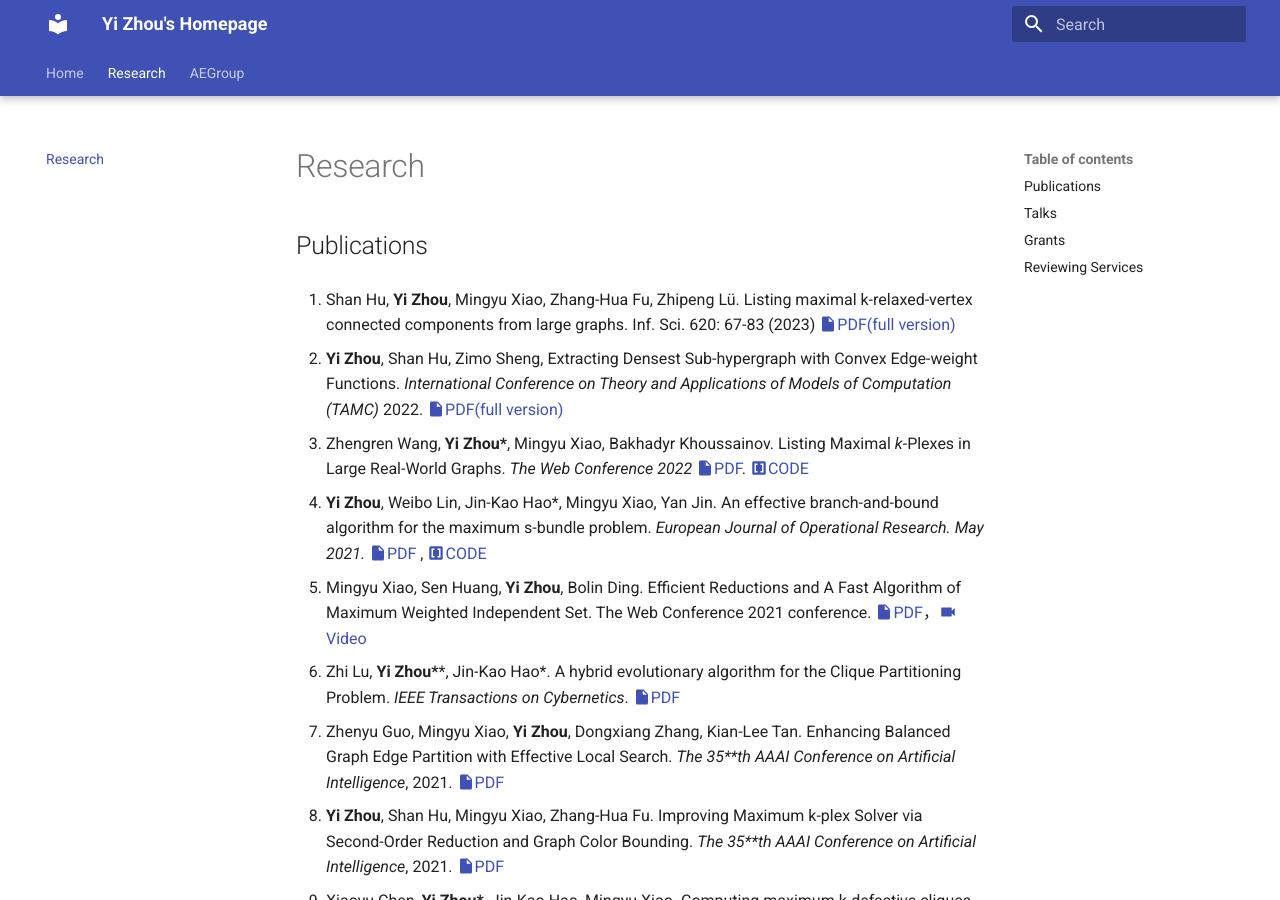
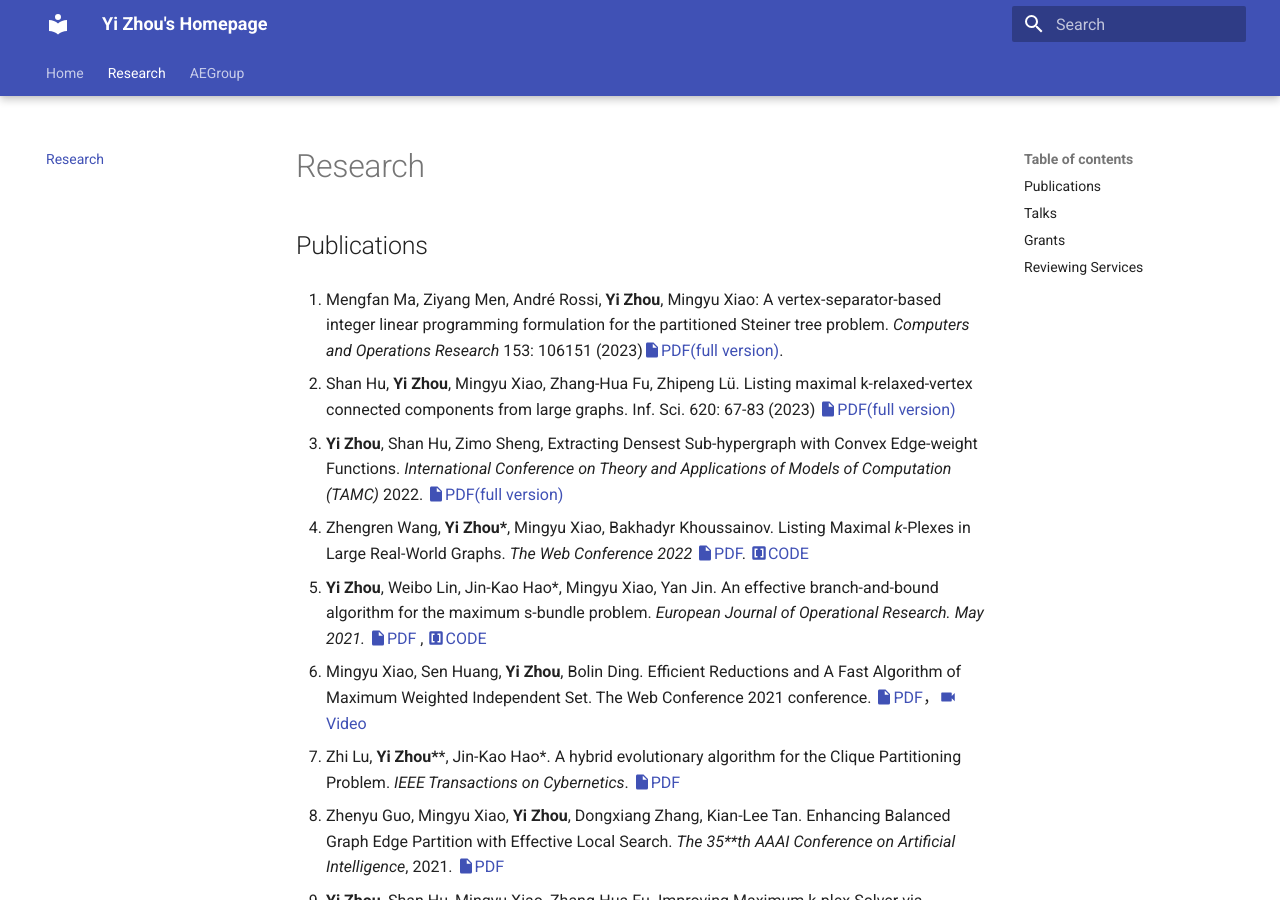
Before and after one commit to joey001/joey001.github.io, an MkDocs documentation site: the page built from docs/research/publication.md, in a window 1280 px wide and 900 px high. Built offline with MkDocs 1.6.1 and Material for MkDocs 9.7.7, drawn with Linux system fonts in a browser that asks for light colours.

Commit message:
another update at 2023

```diff
--- a/docs/research/publication.md
+++ b/docs/research/publication.md
@@ -1,4 +1,6 @@
 ## Publications
+19. Mengfan Ma, Ziyang Men, André Rossi, **Yi Zhou**, Mingyu Xiao: A vertex-separator-based integer linear programming formulation for the partitioned Steiner tree problem. *Computers and Operations Research* 153: 106151 (2023)[:material-file:PDF(full version)](https://www.sciencedirect.com/science/article/abs/pii/S0305054823000151).
+
 18. Shan Hu, **Yi Zhou**, Mingyu Xiao, Zhang-Hua Fu, Zhipeng Lü. Listing maximal k-relaxed-vertex connected components from large graphs. Inf. Sci. 620: 67-83 (2023) [:material-file:PDF(full version)](https://www.sciencedirect.com/science/article/abs/pii/S0020025522013329)
 
 17. **Yi Zhou**, Shan Hu, Zimo Sheng, Extracting Densest Sub-hypergraph with Convex Edge-weight Functions. *International Conference on Theory and Applications of Models of Computation (TAMC)* 2022. [:material-file:PDF(full version)](https://arxiv.org/abs/2207.08340)
```
